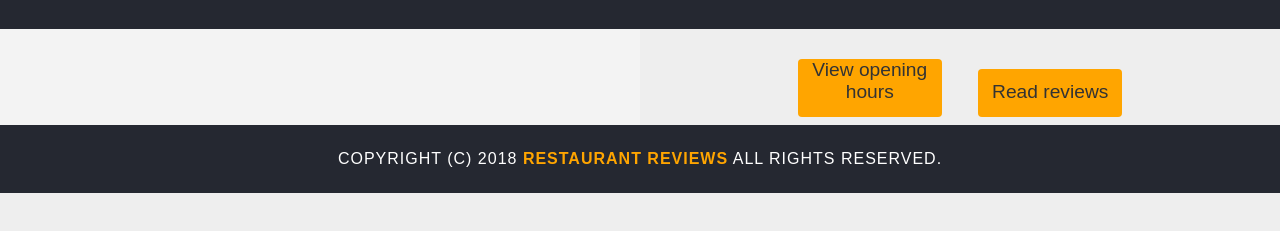
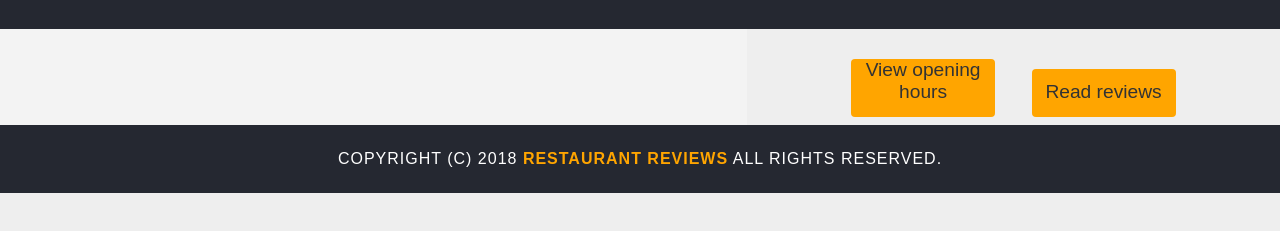
Before and after one commit to JeremieLitzler/mws-restaurant-stage-1, a plain HTML site: page restaurant.html in a window 1280 px wide. Shown: the part 45-276 px from the top of the page. Drawn offline with Linux system fonts and the light colour scheme; some packages are replaced by stand-ins of ours.

Commit message:
feat: update grid view so map takes more space and image is wider

```diff
--- a/css/styles.css
+++ b/css/styles.css
@@ -479,20 +479,16 @@ nav h1 a {
 
   .resto-page-container .map-container {
     grid-row: 1 / -1;
-    grid-column: 1 / 7;
+    grid-column: 1 / 8;
   }
   .map-container ~ section {
-    grid-column: 7 / -1;
+    grid-column: 8 / -1;
   }
   .map-container > #map {
     height: 100%;
   }
 }
-@media screen and (min-width: 800px) {
-  .resto-page-container .restaurant-img-container {
-    width: 50%;
-  }
-}
+
 .resto-page-container .restaurant-img {
   max-width: 100%;
   max-height: initial;
```
